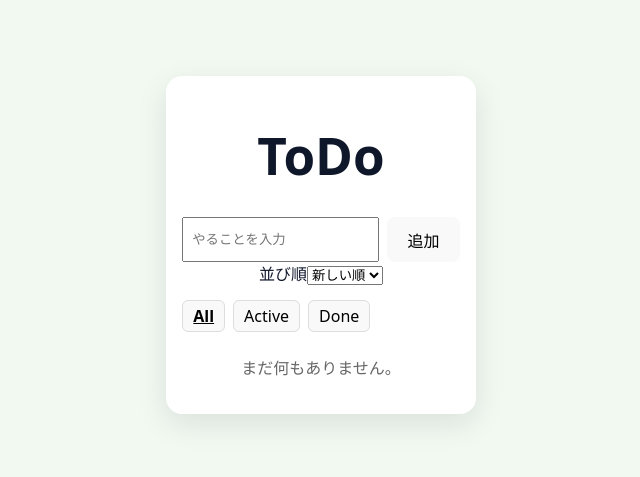
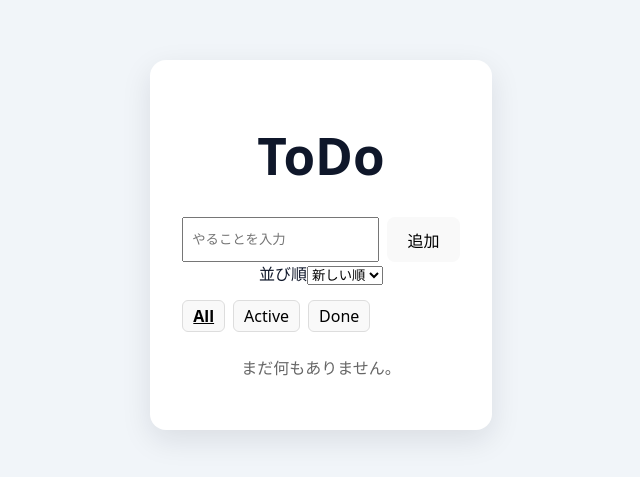
Before and after one commit to nishino203xx/react-study-project, a React (Vite) app in the folder app/: page / in a window 1280 px wide. Shown: the part 155-632 px from the top of the page, without its empty margins (319-959 px from the left). Built offline with nearby package versions, Linux system fonts and the light colour scheme.

Commit message:
update:変数の追加、レスポンシブ対応

```diff
--- a/app/src/App.tsx
+++ b/app/src/App.tsx
@@ -42,10 +42,7 @@ function App() {
   }, [filter]);
 
   return (
-    <main
-      className="app-root"
-      style={{ maxWidth: 560, margin: "40px auto", padding: 16 }}
-    >
+    <main className="app-root">
       <h1>ToDo</h1>
       <TodoInput onAdd={add} />
       <label>
--- a/app/src/styles/app.scss
+++ b/app/src/styles/app.scss
@@ -1,3 +1,31 @@
+// -----------
+// カラー変数
+// -----------
+$color-bg: #f1f5f9;
+$color-surface: #ffffff;
+$color-border: #e2e8f0;
+$color-text: #0f172a;
+$color-muted: #64748b;
+$color-primary: #0ea5e9;
+$shadow-card: 0 10px 30px rgba(15, 23, 42, 0.1);
+
+// -----------
+// 余白スケール
+// -----------
+$space-1: 0.25rem;
+$space-2: 0.5rem;
+$space-3: 0.75rem;
+$space-4: 1rem;
+$space-6: 1.5rem;
+$space-8: 2rem;
+
+// -----------
+// ブレークポイント（SP→PCの切り替え）
+// -----------
+$bp-sm: 480px;
+$bp-md: 768px;
+$bp-lg: 1024px;
+
 $base-font-family: ui-sans-serif, system-ui, -apple-system, "Segoe UI",
   "Helvetica Neue", Arial, "Noto Sans JP", sans-serif;
 
@@ -12,15 +40,21 @@ body {
   padding: 0;
   font-family: $base-font-family;
   line-height: 1.6;
-  background-color: #f1f9f1;
-  color: #0f172a;
+  background-color: $color-bg;
+  color: $color-text;
 }
 
 .app-root {
   max-width: 640px;
-  margin: 40px auto;
-  padding: 24px;
+  margin: $space-6 auto;
+  padding: $space-6;
   background-color: #ffffff;
-  border-radius: 16px;
-  box-shadow: 0 10px 30px rgba(15, 23, 42, 0.1);
+  border-radius: 1rem;
+  box-shadow: $shadow-card;
+
+  // PCサイズ（768px以上）で余白を広げる
+  @media (min-width: $bp-md) {
+    padding: $space-8;
+    margin: $space-8 auto;
+  }
 }
```
